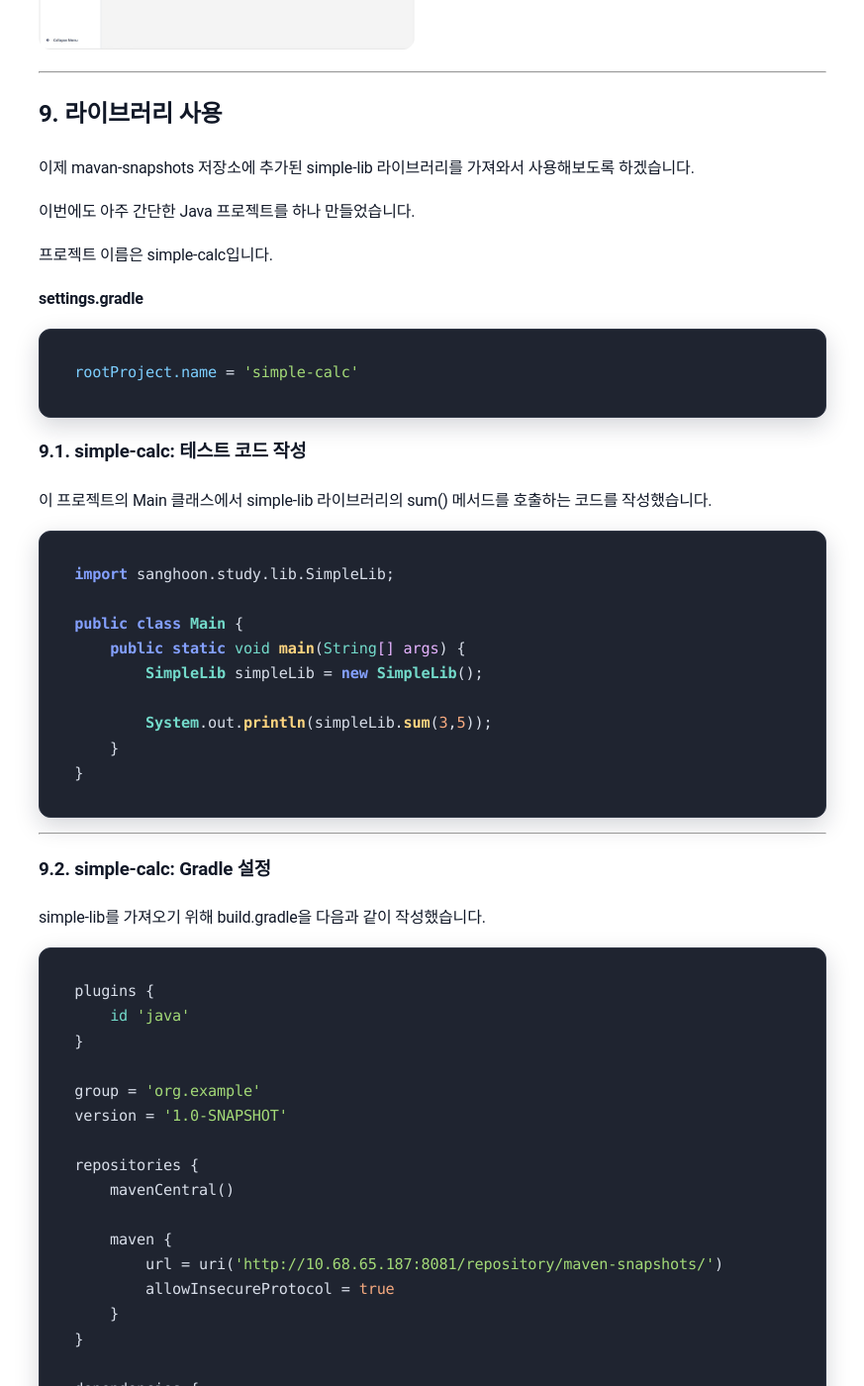
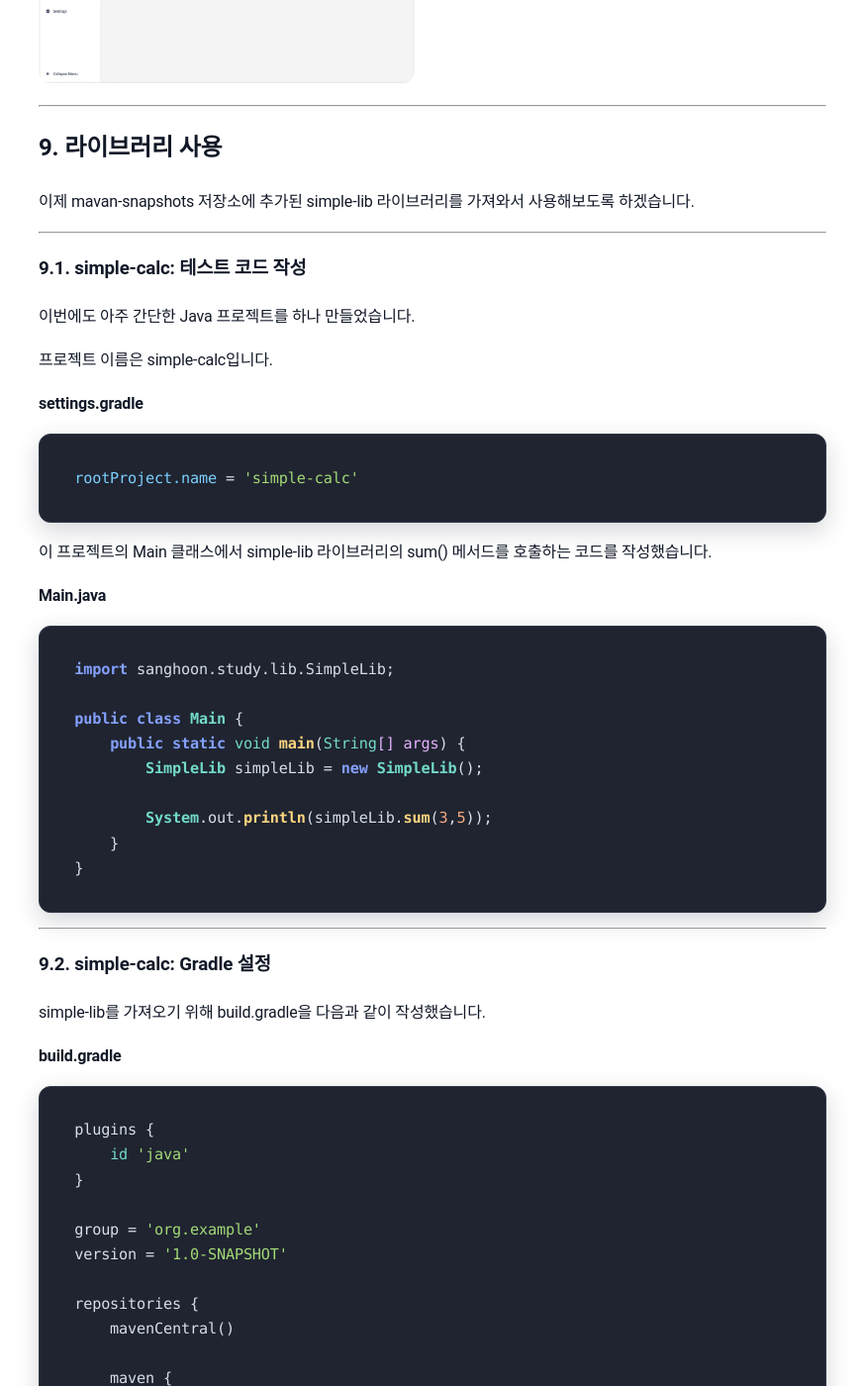
Before and after one commit to sanghoon-lee/sanghoon-lee.github.io, a Jekyll site: the page built from _posts/2026-03-10-localNexus.md, in a window 1280 px wide and 1400 px high, scrolled down 11661 px. Shown: the whole window at 99% size, without its empty margins (203-1076 px from the left). Built offline with Jekyll 4.4.1, drawn with Linux system fonts in a browser that asks for light colours; nearby versions of some CDN libraries; comment, search, counter and statistics services are not loaded.

Commit message:
라이브러리 저장소 구축 포스팅 수정

````diff
--- a/_posts/2026-03-10-localNexus.md
+++ b/_posts/2026-03-10-localNexus.md
@@ -170,8 +170,6 @@ http://10.68.65.187:8081
 
 ---
 
----
-
 ## 7. Nexus 저장소의 종류
 
 **Nexus**에 로그인 후, Browse 메뉴에서 현재 생성되어 있는 저장소(Repository) 목록을 확인할 수 있습니다.
@@ -294,6 +292,7 @@ maven-publish 플러그인은 publishing { publications { ... } repositories { .
 
 배포할 라이브러리 파일의 이름을 simple-lib-0.0.1-SNAPSHOT.jar로 만들어 maven-snapshots 저장소로 배포하도록 다음과 같이 build.gradle 파일을 작성했습니다.
 
+**build.gradle**
 ```groovy
 plugins {
     id 'java-library'
@@ -392,10 +395,10 @@ IDE에서 빌드와 배포가 성공했습니다. 배포가 성공하면 **Nexus
 rootProject.name = 'simple-calc'
 ```
 
-### 9.1. simple-calc: 테스트 코드 작성
-
 이 프로젝트의 Main 클래스에서 simple-lib 라이브러리의 sum() 메서드를 호출하는 코드를 작성했습니다.
 
+
+**Main.java**
 ```java
 import sanghoon.study.lib.SimpleLib;
 
@@ -414,6 +417,7 @@ public class Main {
 
 simple-lib를 가져오기 위해 build.gradle을 다음과 같이 작성했습니다.
 
+**build.gradle**
 ```groovy
 plugins {
     id 'java'
````
Also changed, not shown: other parts of _posts/2026-03-10-localNexus.md (+4 -0 lines).
